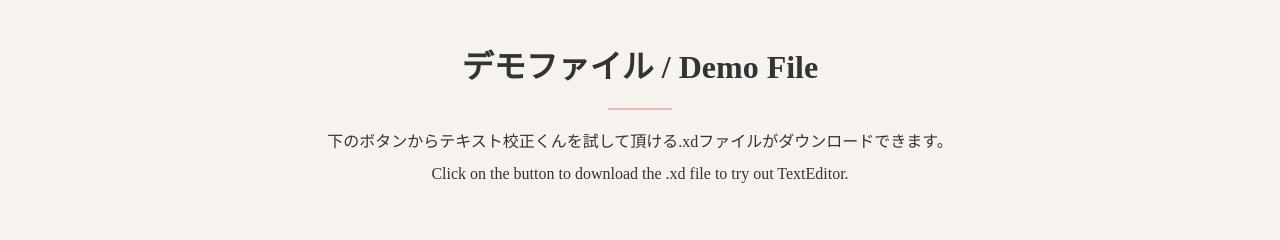
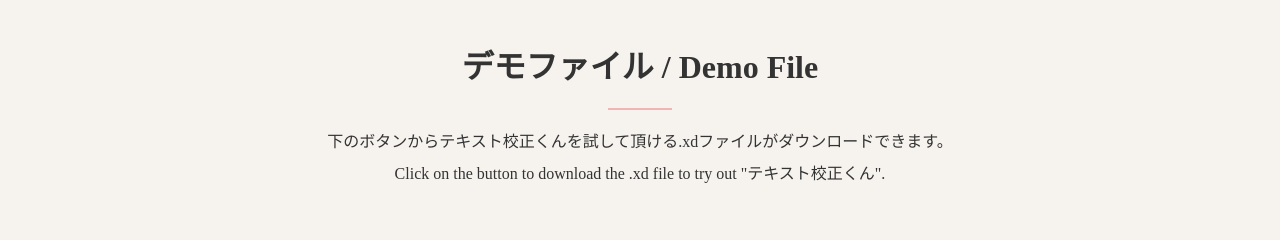
Before and after one commit to ics-creative/project-japanese-proofreading-xd, a website built with Parcel: page src/index.html in a window 1280 px wide. Shown: the part 2920-3160 px from the top of the page. Built offline with nearby package versions, Linux system fonts and the light colour scheme.

Commit message:
英語文章の修正

```diff
--- a/src/index.html
+++ b/src/index.html
@@ -65,7 +65,7 @@
     <p class="section_text">下のボタンをクリックすると、Adobe XDプラグインページが表示されますので、<br>そちらからインストールできます。</p>
     <p><a class="button mb-120 mb-sp-80" href="https://xd.adobe.com/landing/plugin-download/en/desktop.html?pluginId=4e1c7ed1" target="_blank">インストール</a></p>
     <h2 class="section_title section_title--light">デモファイル / Demo File</h2>
-    <p class="section_text">下のボタンからテキスト校正くんを試して頂ける.xdファイルがダウンロードできます。<br>Click on the button to download the .xd file to try out TextEditor.</p>
+    <p class="section_text">下のボタンからテキスト校正くんを試して頂ける.xdファイルがダウンロードできます。<br>Click on the button to download the .xd file to try out "テキスト校正くん".</p>
     <p><a class="button button--download mb-120 mb-sp-80" href="./assets/demo.xd" download="demo.xd">Download</a></p>
     <h2 class="section_title section_title--light">お問い合わせ / Contact</h2>
     <p class="section_text">プラグインに関するお問い合わせは以下のボタンからお願いします。<br>If you have any questions about the plugin, please click the button.</p>
```
